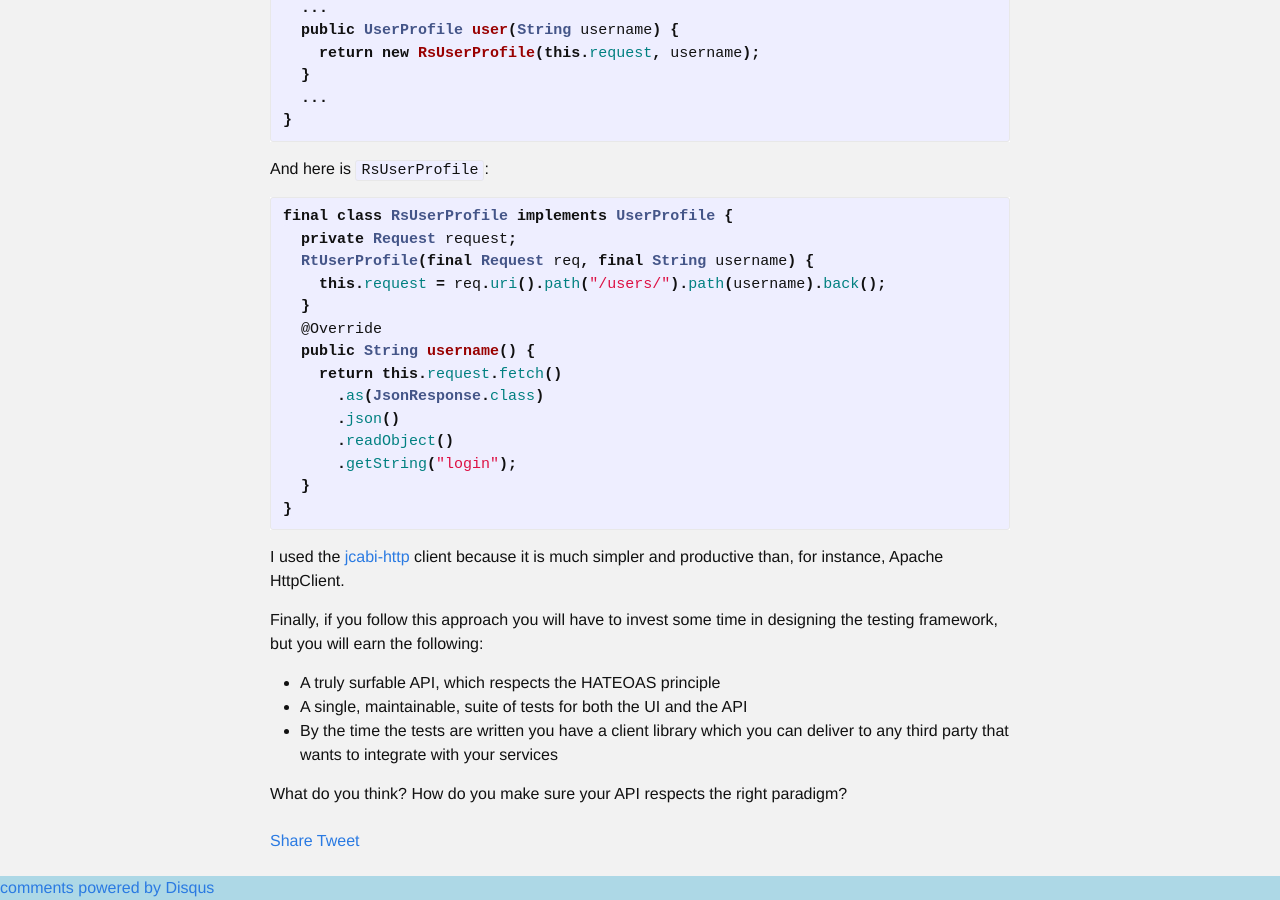
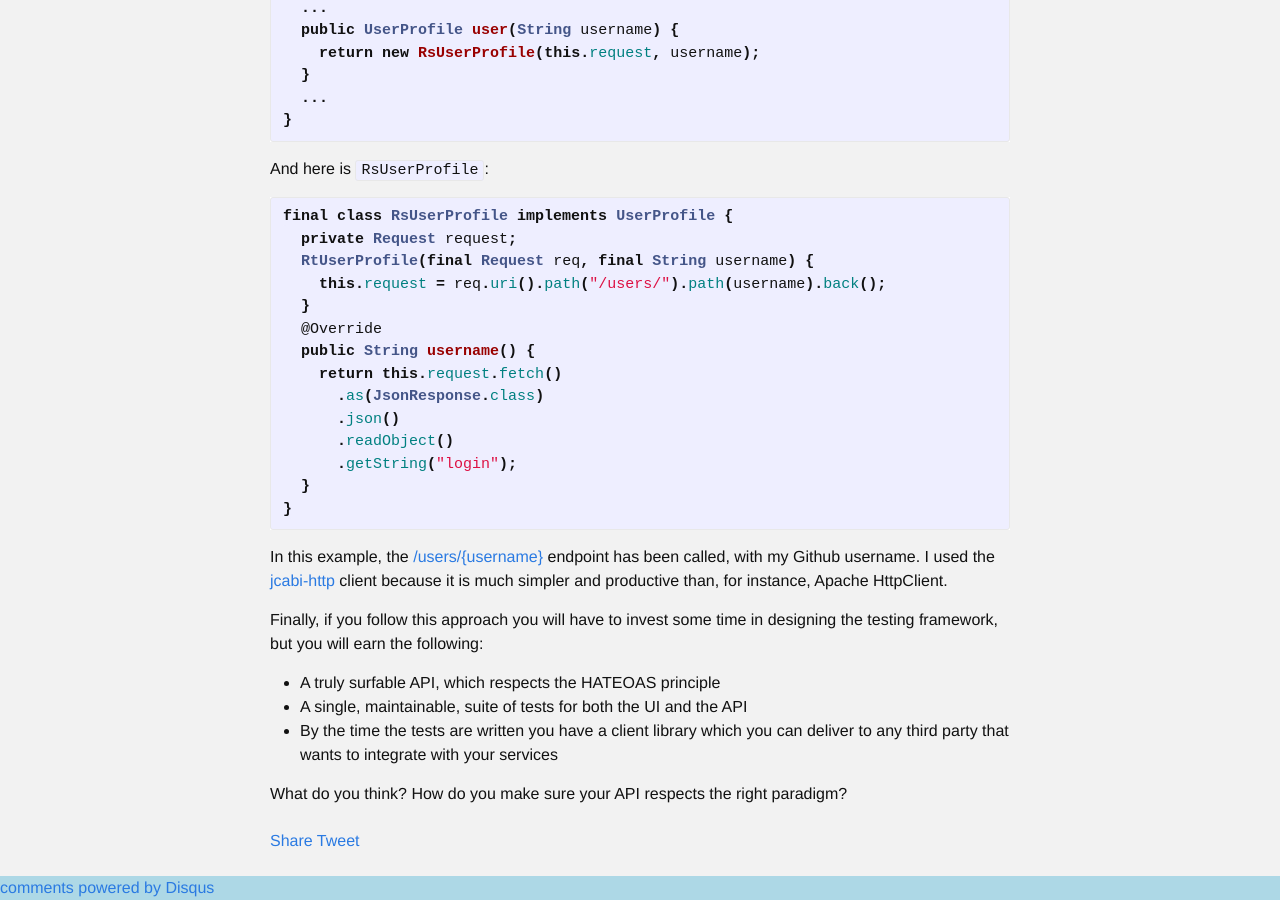
Before and after one commit to amihaiemil/amihaiemil.github.io, a Jekyll site: the page built from _posts/2017-05-03-test-driven-rest.markdown, in a window 1280 px wide and 900 px high, scrolled down 2331 px. Built offline with Jekyll 4.4.1, drawn with Linux system fonts in a browser that asks for light colours; comment, search, counter and statistics services are not loaded.

Commit message:
Update 2017-05-03-test-driven-rest.markdown

```diff
--- a/_posts/2017-05-03-test-driven-rest.markdown
+++ b/_posts/2017-05-03-test-driven-rest.markdown
@@ -118,6 +118,7 @@ final class RsUserProfile implements UserProfile {
 }
 {% endhighlight %}
 
+In this example, the [/users/{username}](https://api.github.com/users/amihaiemil) endpoint has been called, with my Github username.
 I used the [jcabi-http](https://github.com/jcabi/jcabi-http) client because it is much simpler and productive than,
 for instance, Apache HttpClient.
 
```
